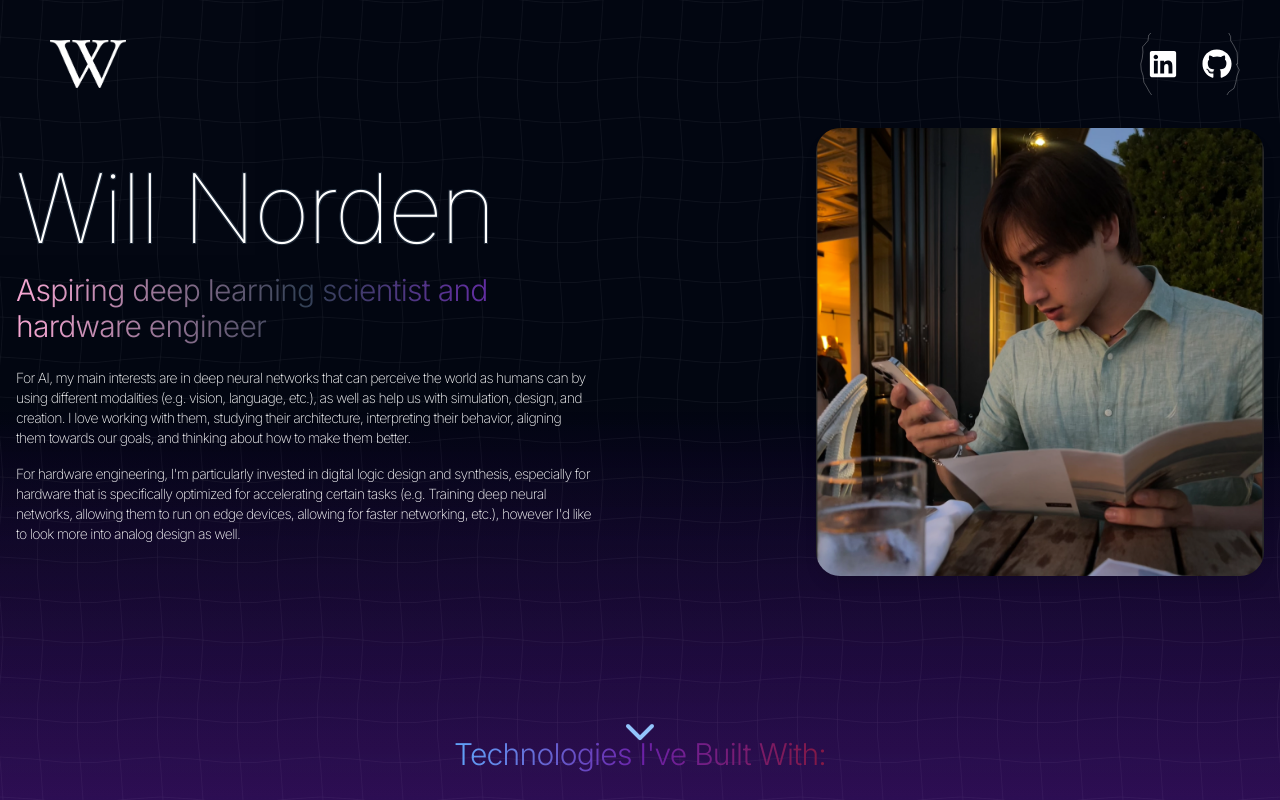
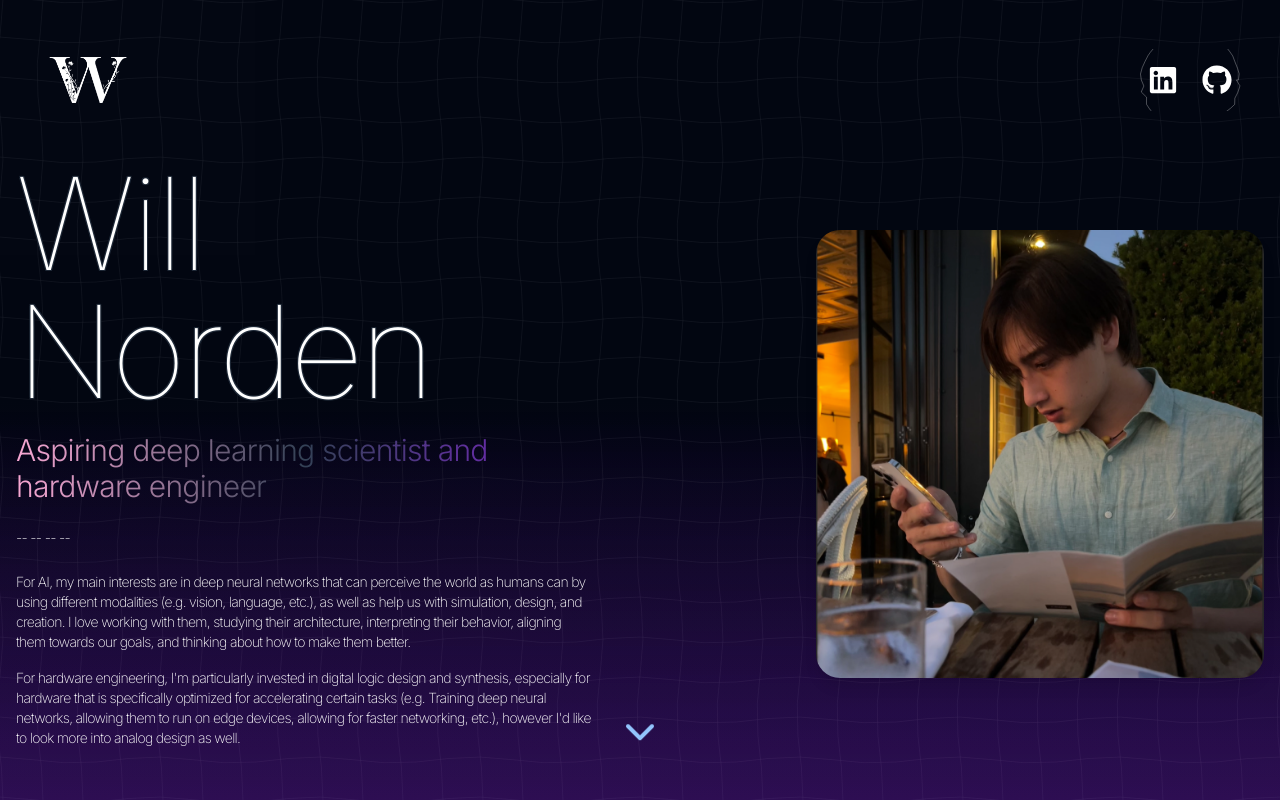
Before and after one commit to WillForEternity/PersonalWebsite, a React (Vite) app: page / in a window 1280 px wide. Shown: the top 800 px of the page. Built offline with nearby package versions, Linux system fonts and the light colour scheme; the HTML template or start-up script is replaced by a standard one.

Commit message:
Adjusted Hero component positioning

```diff
--- a/src/components/Hero.jsx
+++ b/src/components/Hero.jsx
@@ -56,7 +56,7 @@ const Hero = () => {
   };
 
   return (
-    <div ref={ref} className="py-24 lg:py-32 relative z-10">
+    <div ref={ref} className="py-28 lg:py-36 pt-32 lg:pt-40 relative z-10"> {/* Increased top padding */}
       <div className="container mx-auto px-4">
         <motion.div
           variants={containerVariants}
@@ -67,17 +67,23 @@ const Hero = () => {
           <div className="w-full lg:w-1/2 lg:pr-12 mb-8 lg:mb-0">
             <motion.h1
               variants={itemVariants}
-              className="text-7xl md:text-8xl font-thin tracking-tight text-white text-center lg:text-left"
+              className="text-6xl md:text-9xl font-thin tracking-tight text-white text-center lg:text-left"
               style={textWithBorderStyle}
             >
               Will Norden
             </motion.h1>
             <motion.span
               variants={itemVariants}
-              className="bg-gradient-to-r from-pink-300 via-slate-700 to-purple-700 bg-clip-text text-2xl md:text-3xl tracking-tight text-transparent font-light text-center lg:text-left block mt-4"
+              className="bg-gradient-to-r from-pink-300 via-slate-700 to-purple-700 bg-clip-text text-3xl md:text-3xl tracking-tight text-transparent font-light text-center lg:text-left block mt-4"
             >
               Aspiring deep learning scientist and hardware engineer
             </motion.span>
+            <motion.p
+              variants={itemVariants}
+              className="max-w-xl text-sm md:text-sm font-extralight tracking-tighter text-center lg:text-left mt-6 text-white"
+            >
+             --  --  --  --
+            </motion.p>
             <motion.p
               variants={itemVariants}
               className="max-w-xl text-sm md:text-sm font-extralight tracking-tighter text-center lg:text-left mt-6 text-white"
--- a/src/components/Navbar.jsx
+++ b/src/components/Navbar.jsx
@@ -129,8 +129,8 @@ const Navbar = () => {
             <img
               src={logo}
               alt="logo"
-              className={`w-16 h-12 sm:w-20 sm:h-15 object-contain transition-all duration-300 cursor-pointer ${
-                isWhiteBackground ? 'filter invert' : ''
+              className={`w-30 h-30 sm:w-20 sm:h-15 object-contain transition-all duration-300 cursor-pointer ${
+                isWhiteBackground ? '' : 'filter invert'
               }`}
               onMouseEnter={() => handleLogoHover(true)}
               onMouseLeave={() => handleLogoHover(false)}
```
Also changed, not shown: src/assets/W.png.
